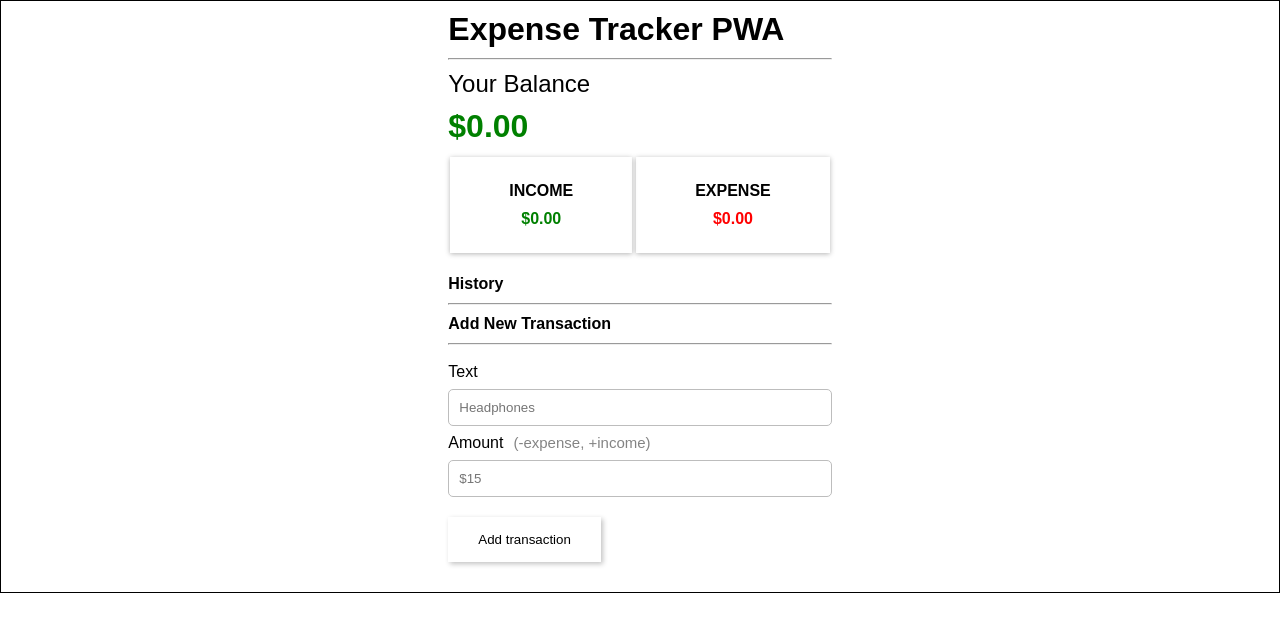
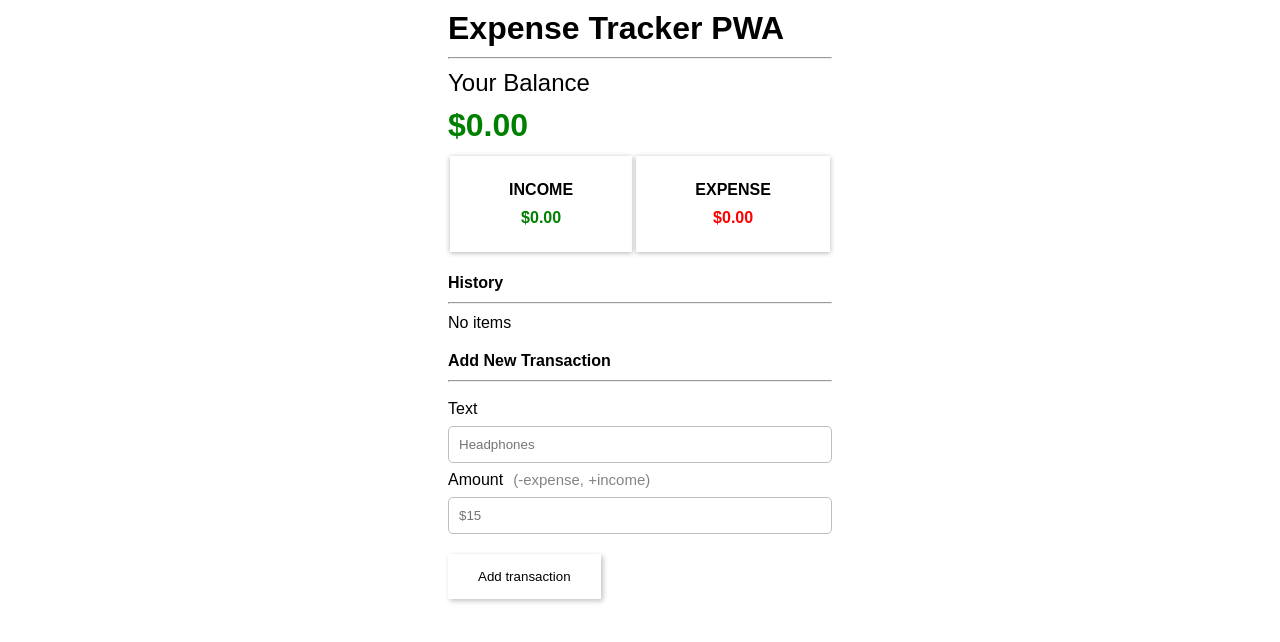
Before and after one commit to 7-baig/Bootcamp-Project-7A, a React (Create React App) app: page / in a window 1280 px wide. Shown: the top 642 px of the page. Built offline with nearby package versions, Linux system fonts and the light colour scheme.

Commit message:
updated history section

```diff
--- a/src/App.module.css
+++ b/src/App.module.css
@@ -3,5 +3,4 @@
     flex-direction: column;
     align-items: center;
     justify-content: center;
-    border: 1px solid black;
 }
--- a/src/components/History/History.module.css
+++ b/src/components/History/History.module.css
@@ -2,6 +2,9 @@
     display: flex;
     flex-direction: column;
     width: 30%;
+}
+.container p {
+    margin: 10px 0px;
 }
 .container h4 {
     margin: 10px 0px;
--- a/src/components/History/History.tsx
+++ b/src/components/History/History.tsx
@@ -11,6 +11,8 @@ export const History: React.FC = () => {
             <h4>History</h4>
             <hr />
             {
+                value.length !== 0
+                ?
                 value.map((item:any) => (
                     <div
                         key={item.id}
@@ -26,6 +28,8 @@ export const History: React.FC = () => {
                         </button>
                     </div>
                 ))
+                :
+                <p>No items</p>
             }
         </div>
     )
```
